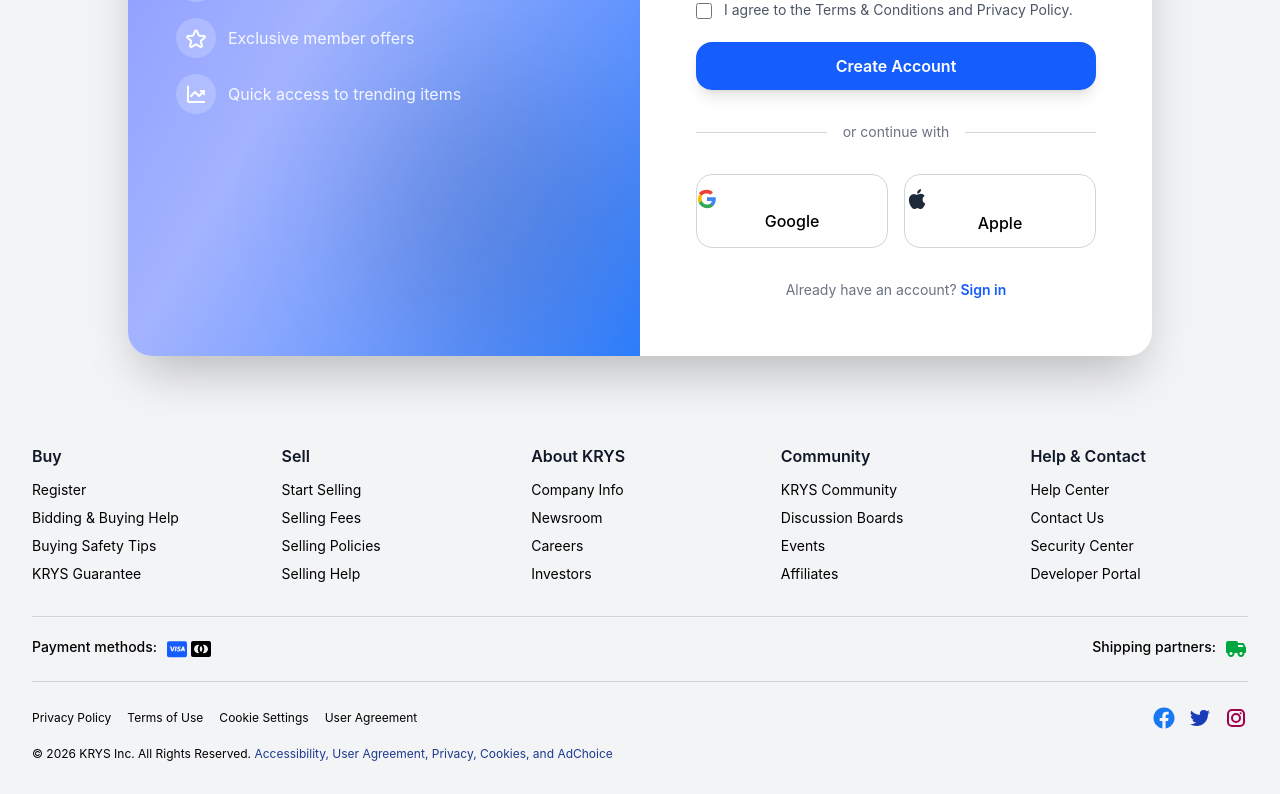
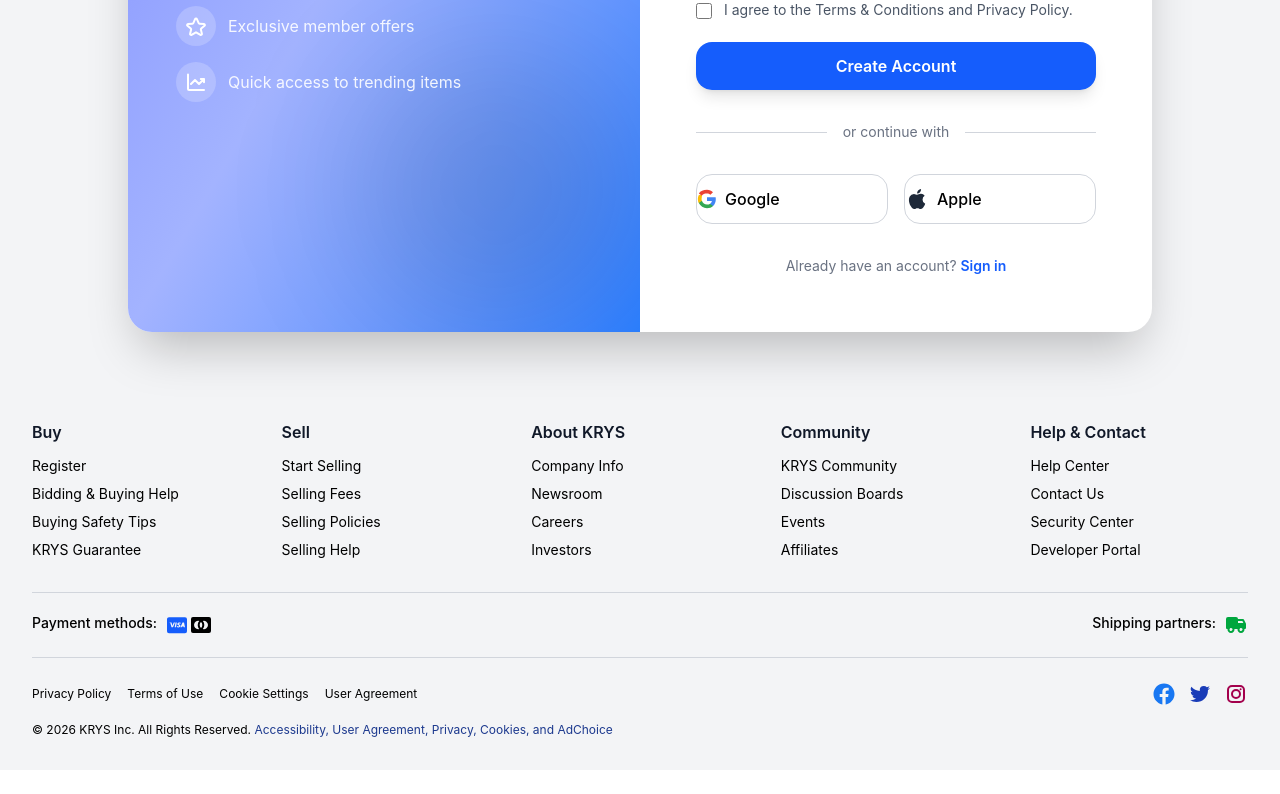
Before and after one commit to krysmaejaneCabillo/eCommerce-vue-vite, a Vue app: page / in a window 1280 px wide. Shown: the part 2199-2993 px from the top of the page. After the commit the page ends 2969 px from the top, so only its background shows below. Built offline with nearby package versions, Linux system fonts and the light colour scheme.

Commit message:
another changes

```diff
--- a/src/Modal/Register.vue
+++ b/src/Modal/Register.vue
@@ -147,7 +147,7 @@
 
                 <div className="grid grid-cols-1 sm:grid-cols-2 gap-4">
                     <button
-                        className="items-center text-center border border-gray-300 rounded-2xl py-3 font-medium hover:bg-gray-50 transition">
+                        className="items-center flex space-x-2 text-center border border-gray-300 rounded-2xl py-3 font-medium hover:bg-gray-50 transition">
                         <svg class="w-4 h-4 sm:w-5 sm:h-5 flex-shrink-0" viewBox="0 0 24 24" fill="none"
                             xmlns="http://www.w3.org/2000/svg">
                             <path
@@ -163,18 +163,18 @@
                                 d="M12 5.38c1.57 0 2.98.54 4.09 1.6l3.09-3.09C17.46 2.14 14.97 1 12 1 7.7 1 3.99 2.47 2.18 5.38l3.66 2.84C6.72 5.92 9.13 5.38 12 5.38z"
                                 fill="#EA4335" />
                         </svg>
-                        Google
+                        <span>Google</span>
                     </button>
 
                     <button
-                        className="items-center text-center border border-gray-300 rounded-2xl py-3 font-medium hover:bg-gray-50 transition">
+                        className="items-center flex space-x-2 text-center border border-gray-300 rounded-2xl py-3 font-medium hover:bg-gray-50 transition">
                         <svg class="w-5 h-5 sm:w-6 sm:h-6 text-gray-800 flex-shrink-0" aria-hidden="true"
                             xmlns="http://www.w3.org/2000/svg" width="24" height="24" fill="currentColor"
                             viewBox="0 0 24 24">
                             <path
                                 d="M17.537 12.625a4.421 4.421 0 0 0 2.684 4.047 10.96 10.96 0 0 1-1.384 2.845c-.834 1.218-1.7 2.432-3.062 2.457-1.34.025-1.77-.794-3.3-.794-1.531 0-2.01.769-3.275.82-1.316.049-2.317-1.318-3.158-2.532-1.72-2.484-3.032-7.017-1.27-10.077A4.9 4.9 0 0 1 8.91 6.884c1.292-.025 2.51.869 3.3.869.789 0 2.27-1.075 3.828-.917a4.67 4.67 0 0 1 3.66 1.984 4.524 4.524 0 0 0-2.16 3.805m-2.52-7.432A4.4 4.4 0 0 0 16.06 2a4.482 4.482 0 0 0-2.945 1.516 4.185 4.185 0 0 0-1.061 3.093 3.708 3.708 0 0 0 2.967-1.416Z" />
                         </svg>
-                        Apple
+                       <span>Apple</span>
                     </button>
                 </div>
 
```
